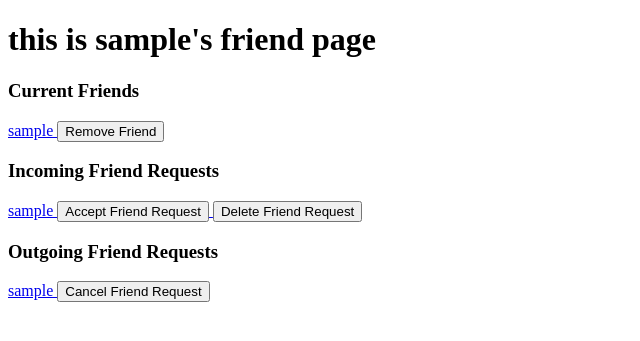
After one commit to ctstolfa/SocialMatcherForGamers, a Django app: a page that uses SMG/templates/friendPage.html in a window 1280 px wide. The commit adds this page. Shown: the top 341 px of the page, without its empty margins (0-640 px from the left). Run offline with Django 4.2, Linux system fonts and the light colour scheme; tables that the repository leaves empty hold one stand-in row (values such as "Sample post").

Commit message:
Implemented Friend Request Feature Removed Adding Friends on Search Page Created Friend Page to change friends

```diff
--- a/SMG/smg_app/admin.py
+++ b/SMG/smg_app/admin.py
@@ -1,7 +1,8 @@
 from django.contrib import admin
-from .models import Account, Friend
+from .models import Account, Friend, FriendRequest
 
 # Register your models here.
 
 admin.site.register(Account)
 admin.site.register(Friend)
+admin.site.register(FriendRequest)
--- a/SMG/smg_app/urls.py
+++ b/SMG/smg_app/urls.py
@@ -10,5 +10,8 @@ urlpatterns = [
     path("profile/<username>", views.profile, name="profile"),
     path('search', views.search, name='search'),
     path('friends/<operation>/<username>', views.change_friend, name='change_friend'),
+    path('friend_req/<username>', views.friend_request, name='friend_request'),
+    path('del_friend_req/<operation>/<username>', views.delete_request, name='delete_request'),
+    path('friends_page/<username>', views.friendPage, name='friendPage'),
     path('connect', views.connection_page, name='connection_page'),
 ]
--- a/SMG/smg_app/views.py
+++ b/SMG/smg_app/views.py
@@ -3,7 +3,7 @@ from django.shortcuts import render, redirect
 from django.contrib import messages
 from django.contrib.auth import authenticate, login, logout as logout_user
 from django.contrib.auth.models import User
-from .models import Friend
+from .models import Friend, FriendRequest
 from .forms import ExtendedUserCreationForm, UserProfileForm
 from .connection_weight import connections
 
@@ -105,13 +105,16 @@ def profile(request, username=None):
 def change_friend(request, operation, username):
     friend = User.objects.get(username=username)
     if operation == 'add':
+        print(friend)
+        f_request = FriendRequest.objects.get(sender=friend, receiver=request.user)
         Friend.add_friend(request.user, friend)
         Friend.add_friend(friend, request.user)
-        return redirect("search")
+        f_request.delete()
+        return redirect("friendPage", username=request.user)
     elif operation == 'remove':
         Friend.remove_friend(request.user, friend)
         Friend.remove_friend(friend, request.user)
-        return redirect("profile", username=friend)
+        return redirect("friendPage", username=request.user)
 
     return redirect("LoginPage")
 
@@ -119,3 +122,42 @@ def change_friend(request, operation, username):
 def connection_page(request):
     possible_friends = connections(request.user)
     return render(request, 'connectionsPage.html', {'possible_friends' : possible_friends})
+
+
+def friend_request(request, username):
+    sender = request.user
+    recipient = User.objects.get(username=username)
+    model = FriendRequest.objects.get_or_create(sender=request.user, receiver=recipient)
+    return redirect('connection_page')
+
+
+def delete_request(request, operation, username):
+    p_friend = User.objects.get(username=username)
+    if operation == 'Sender_deleting':
+        f_request1 = FriendRequest.objects.get(sender=request.user, receiver=p_friend)
+        f_request1.delete()
+    elif operation == 'Receiver_deleting':
+        f_request2 = FriendRequest.objects.get(sender=p_friend, receiver=request.user)
+        f_request2.delete()
+        return redirect('friendPage', username=request.user)
+
+    return redirect('friendPage', username=request.user)
+
+
+def friendPage(request, username=None):
+    try:
+        if username:
+            user = User.objects.get(username=username)
+        else:
+            user = request.user
+    except:
+        raise Http404
+
+    friend = Friend.objects.get(current_user=user)
+    friends = friend.users.all()
+    f_requests = FriendRequest.objects.filter(receiver=user)
+    req_outgoing = FriendRequest.objects.filter(sender=user)
+
+    context = {'user': user, 'friends': friends, 'requests': f_requests, 'outgoing': req_outgoing}
+    template = 'friendPage.html'
+    return render(request, template, context)
--- a/SMG/templates/connectionsPage.html
+++ b/SMG/templates/connectionsPage.html
@@ -7,8 +7,8 @@
 <body>
     {% for friend in possible_friends %}
     <a href="{% url 'profile' username=friend.1 %}"> {{ friend.1 }}</a>
-    <a href="{% url 'change_friend' operation='add' username=friend.1 %}">
-        <button type="button">Add Friend</button>
+    <a href="{% url 'friend_request' username=friend.1 %}">
+        <button type="button">Send Friend Request</button>
     </a>
     <br>
     {% endfor %}
--- /dev/null
+++ b/SMG/templates/friendPage.html
@@ -0,0 +1,37 @@
+<!DOCTYPE html>
+<html lang="en">
+<head>
+    <meta charset="UTF-8">
+    <title>Friend Page</title>
+</head>
+<body>
+    <h1> this is {{user.username}}'s friend page</h1>
+    <h3>Current Friends</h3>
+    {% for friend in friends %}
+            <a href="{% url 'profile' username=friend %}"> {{ friend }} </a>
+            <a href="{% url 'change_friend' operation='remove' username=friend.username %}">
+                <button type="button">Remove Friend</button>
+            </a>
+            <br>
+        {% endfor %}
+    <h3>Incoming Friend Requests</h3>
+    {% for request in requests %}
+            <a href="{% url 'profile' username=request.sender %}"> {{ request.sender }} </a>
+            <a href="{% url 'change_friend' operation='add' username=request.sender %}">
+                <button type="button">Accept Friend Request</button>
+            </a>
+            <a href="{% url 'delete_request' operation='Receiver_deleting' username=request.receiver %}">
+                <button type="button">Delete Friend Request</button>
+            </a>
+            <br>
+        {% endfor %}
+    <h3>Outgoing Friend Requests</h3>
+        {% for out in outgoing %}
+            <a href="{% url 'profile' username=out.receiver %}"> {{ out.receiver }} </a>
+            <a href="{% url 'delete_request' operation='Sender_deleting' username=out.receiver %}">
+                    <button type="button">Cancel Friend Request</button>
+            </a>
+            <br>
+        {% endfor %}
+</body>
+</html>
--- a/SMG/templates/search.html
+++ b/SMG/templates/search.html
@@ -87,11 +87,6 @@
                 {% for user in users %}
                     <!-- 'home' will change to url of user profile -->
                      <a href="{% url 'profile' username=user %}"> {{ user }}</a>
-                    {% if user.username != current_user.username and not user in friends %}
-                        <a href="{% url 'change_friend' operation='add' username=user.username %}">
-                            <button type="button">Add Friend</button>
-                        </a>
-                    {% endif %}
                     <br/>
                 {% endfor %}
             {% else %}
```
Also changed, not shown: SMG/templates/profile.html (+6 -7 lines), SMG/smg_app/migrations/0001_initial.py.
